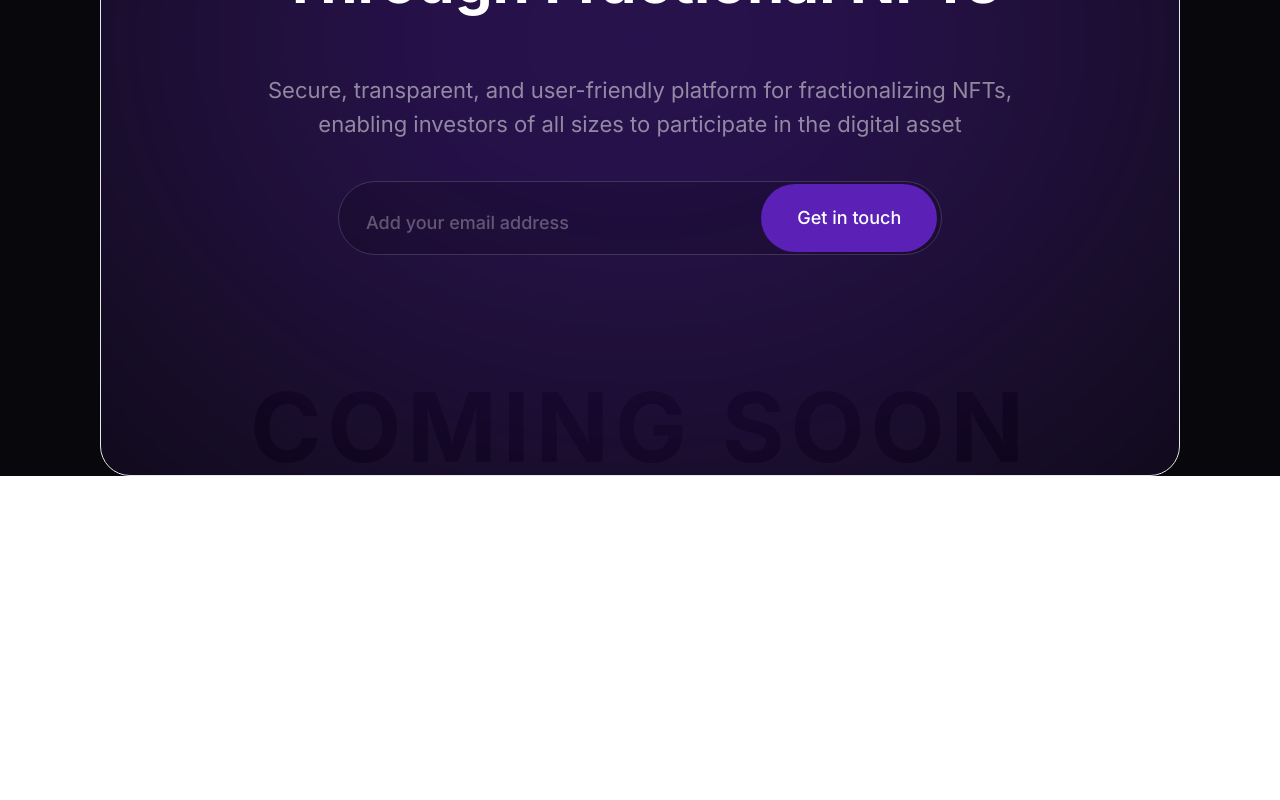
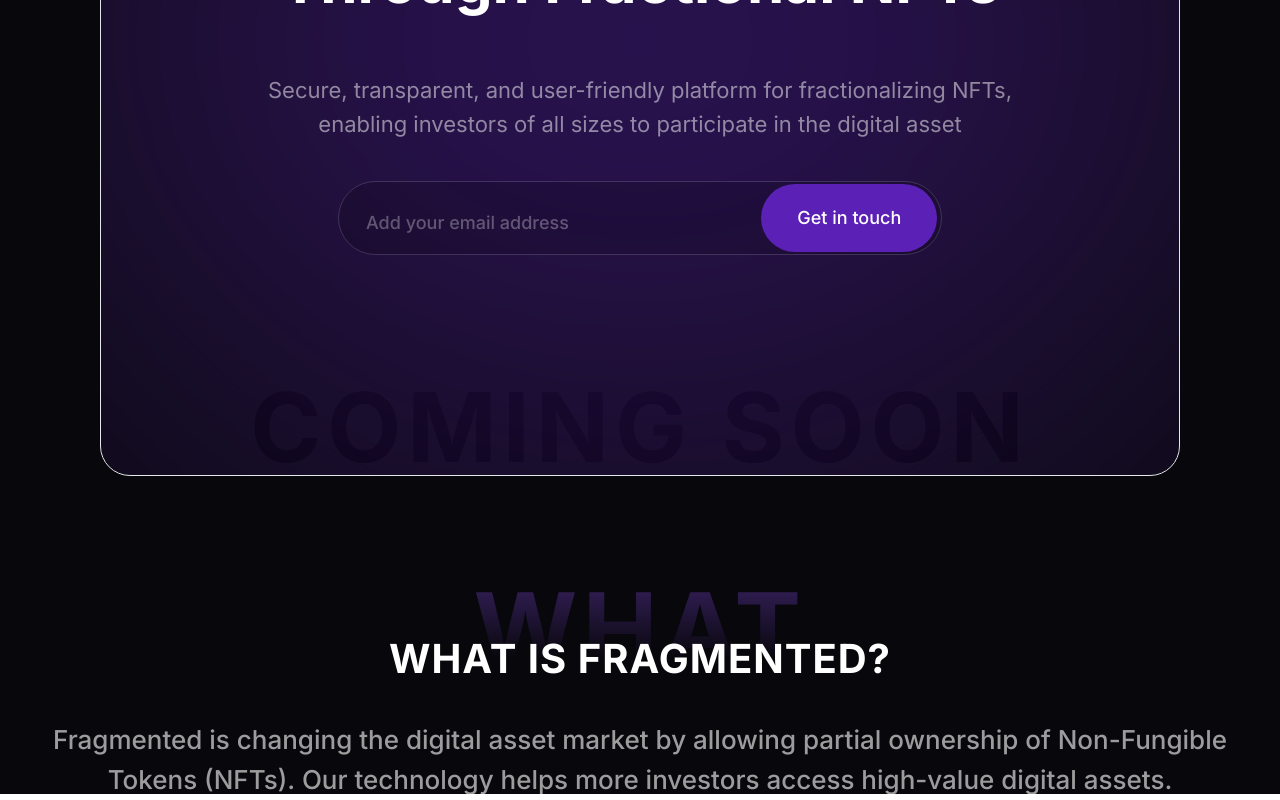
Before and after one commit to Solspeed/Fragmented, a Next.js app: page / in a window 1280 px wide. Shown: the part 296-1096 px from the top of the page. Before the commit the page ends 800 px from the top, so only its background shows below. Built offline with nearby package versions, Linux system fonts and the light colour scheme.

Commit message:
added intro section

```diff
--- /dev/null
+++ b/app/components/Description/page.tsx
@@ -0,0 +1,32 @@
+import React from "react";
+
+const Page = () => {
+  return (
+    <main className="flex flex-col justify-center items-center flex-shrink-0 gap-8 p-4 md:p-0">
+      <div className="relative w-full max-w-[1240px] h-[100px] mx-auto mt-28">
+        <div
+          className="absolute top-0 left-0 w-full h-[76px] text-center text-[100px] font-bold font-['Instrument Sans'] uppercase leading-[82px] tracking-[5.50px]"
+          style={{
+            opacity: 0.4,
+            background:
+              "linear-gradient(180deg, #6C3FBC 0%, rgba(108, 63, 188, 0) 95.31%)",
+            WebkitBackgroundClip: "text",
+            WebkitTextFillColor: "transparent",
+          }}
+        >
+          WHAT
+        </div>
+        <div className="absolute top-[30px] left-0 w-full h-16 text-center text-white text-[24px] md:text-[40px] font-bold font-['Instrument Sans'] uppercase leading-[40px] md:leading-[82px] tracking-wide">
+          WHAT IS FRAGMENTED?
+        </div>
+      </div>
+      <div className="w-full max-w-[1264px] h-auto md:h-[74px] opacity-60 text-center text-white text-[16px] md:text-[26px] font-medium font-['Instrument Sans'] leading-6 md:leading-10 px-4 md:px-0">
+        Fragmented is changing the digital asset market by allowing partial
+        ownership of Non-Fungible Tokens (NFTs). Our technology helps more
+        investors access high-value digital assets.
+      </div>
+    </main>
+  );
+};
+
+export default Page;
--- a/app/page.tsx
+++ b/app/page.tsx
@@ -1,12 +1,14 @@
 import Image from "next/image";
 import Navbar from './components/Navbar/page';
 import Main from './components/Main/page';
+import Description from "./components/Description/page"
 
 export default function Home() {
   return (
     <main className=" bg-[#08070B] flex flex-col">
    {/* <Navbar /> */}
    <Main />
+    <Description />
     </main>
   );
 }
```
Also changed, not shown: app/components/Main/page.tsx (line endings or trailing spaces).
